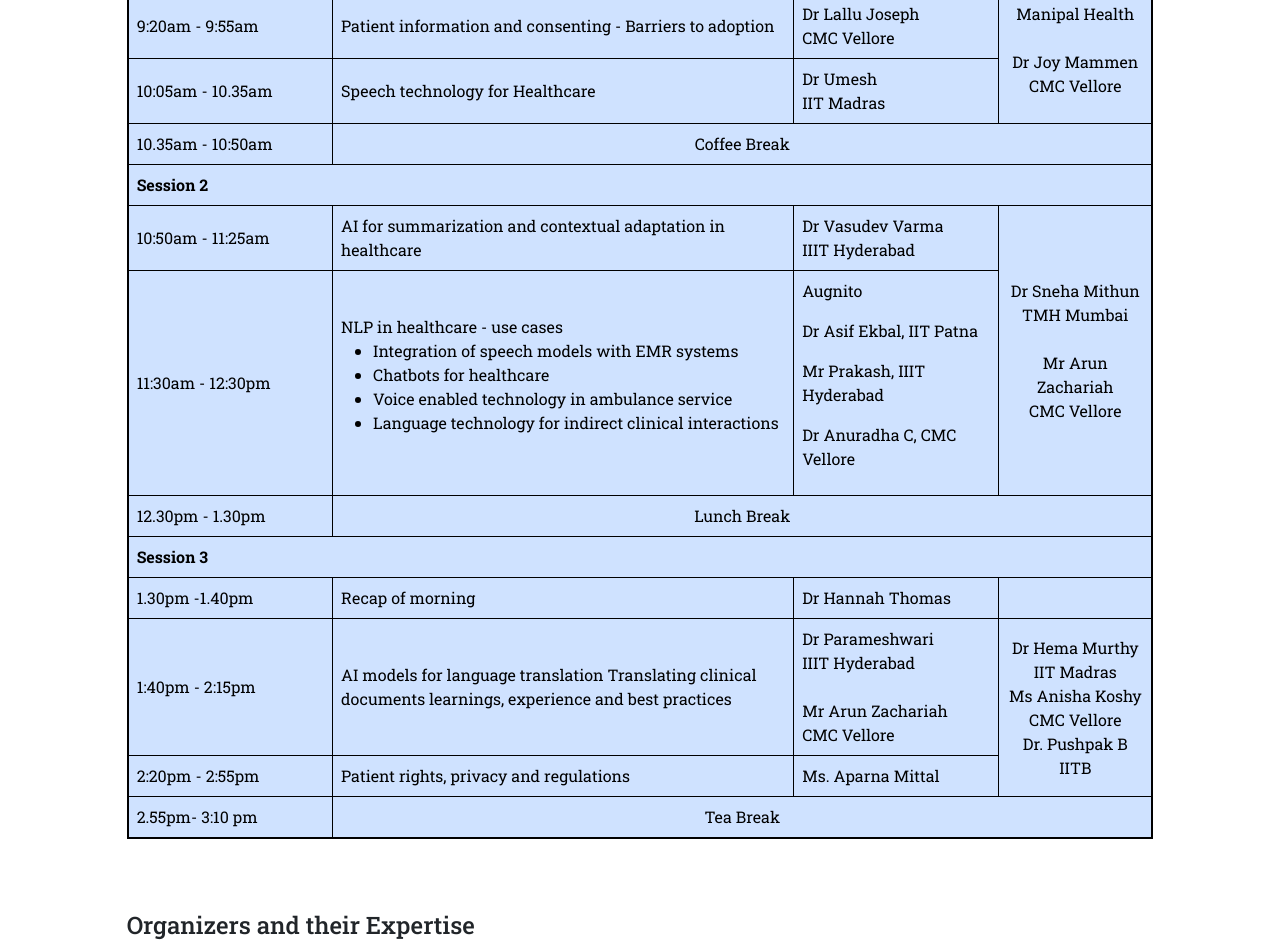
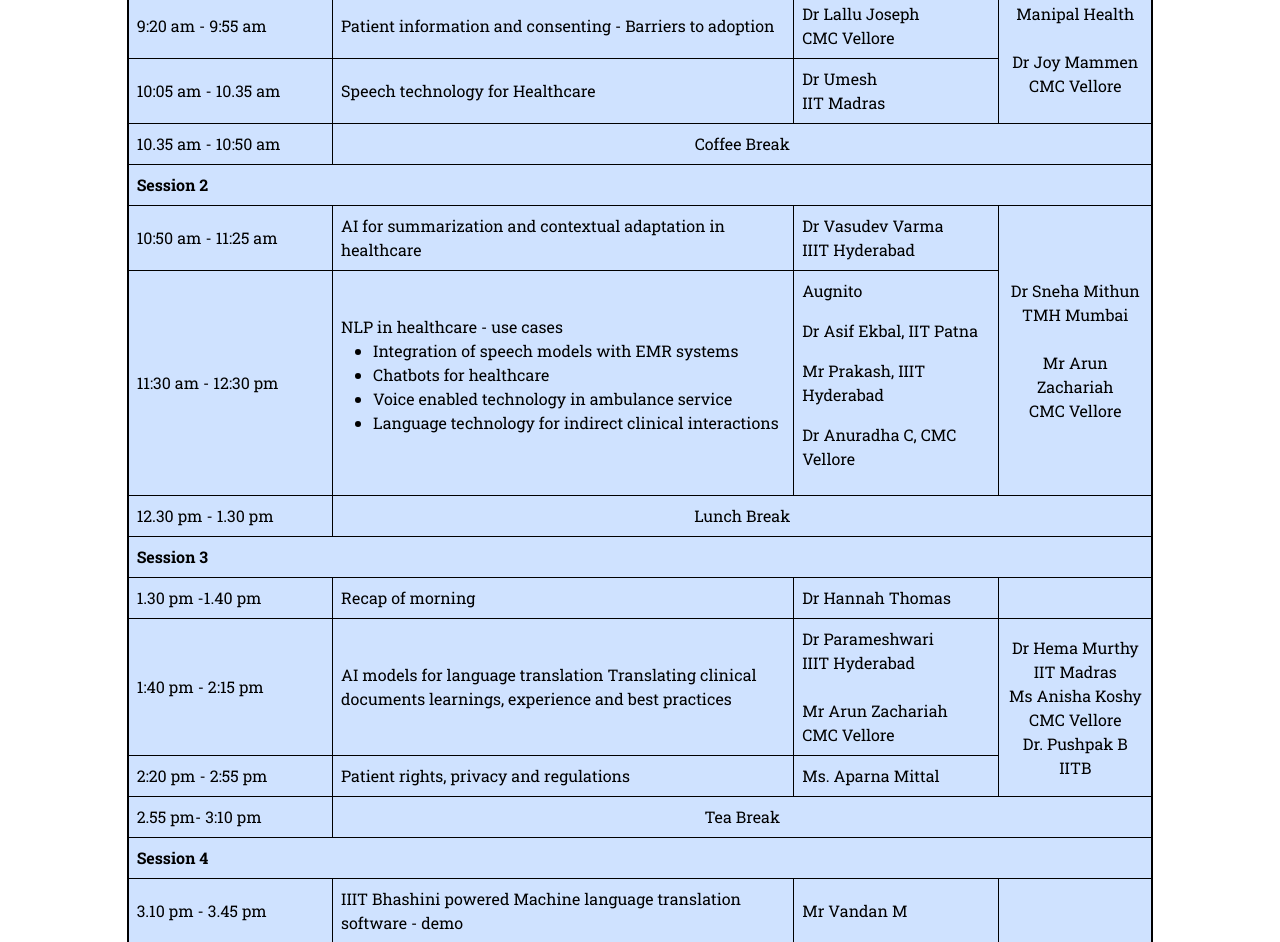
Before and after one commit to parameshkrishnaa/icon2024-workshop, a plain HTML site: page index.html in a window 1280 px wide. Shown: the part 2401-3343 px from the top of the page. Drawn offline with Linux system fonts and the light colour scheme; a web font is replaced by a local one.

Commit message:
Schedule table updated

```diff
--- a/index.html
+++ b/index.html
@@ -175,42 +175,42 @@
 						<td style="width: 20%;">08:30 am - 08:40 am</td>
 						<td>Welcome and setting the tone </td>
 						<td style="width: 20%;">TBA </td>
-						<td style="width: 15%;">Dr Hannah Thomas <br>CMC Vellore </td>
+						<td style="width: 15%;">Dr Hannah Thomas<br>CMC Vellore </td>
 					</tr>
 					<tr>
 						<th colspan="4">Session 1</th>
 					</tr>
 					<tr>
-						<td style="width: 20%;">08:40 am - 0915:30 am</td>
+						<td style="width: 20%;">08:40 am - 09:15 am</td>
 						<td>Patient interactions - Challenges for clinician</td>
 						<td>Dr Balu Krishna S<br>CMC Vellore</td>
 						<td style="text-align: center;" rowspan="3">Dr Praveen Shastry <br>Manipal Health <br><br>Dr Joy Mammen <br>CMC Vellore </td>
 					</tr>
 					<tr>
-						<td style="width: 20%;">9:20am - 9:55am</td>
+						<td style="width: 20%;">9:20 am - 9:55 am</td>
 						<td>Patient information and consenting - Barriers to adoption</td>
 						<td>Dr Lallu Joseph <br>CMC Vellore</td>
 					</tr>
 					<tr>
-						<td style="width: 20%;">10:05am - 10.35am</td>
+						<td style="width: 20%;">10:05 am - 10.35 am</td>
 						<td>Speech technology for Healthcare</td>
 						<td>Dr Umesh<br>IIT Madras </td>
 					</tr>
 					<tr>
-						<td style="width: 20%;">10.35am - 10:50am</td>
+						<td style="width: 20%;">10.35 am - 10:50 am</td>
 						<td style="text-align: center;" colspan="3">Coffee Break </td>
 					</tr>
 					<tr>
 						<th colspan="4">Session 2</th>
 					</tr>
 					<tr>
-						<td style="width: 20%;">10:50am - 11:25am</td>
+						<td style="width: 20%;">10:50 am - 11:25 am</td>
 						<td>AI for summarization and contextual adaptation in healthcare </td>
 						<td>Dr Vasudev Varma<br>IIIT Hyderabad</td>
 						<td style="text-align: center;" rowspan="2">Dr Sneha Mithun<br>TMH Mumbai <br><br>Mr Arun Zachariah <br>CMC Vellore </td>
 					</tr>
 					<tr>
-						<td style="width: 20%;">11:30am - 12:30pm</td>
+						<td style="width: 20%;">11:30 am - 12:30 pm</td>
 						<td>NLP in healthcare - use cases
 						<ul>
 							<li>Integration of speech models with EMR systems </li>
@@ -222,35 +222,48 @@
 						<td><p>Augnito</p> <p>Dr Asif Ekbal, IIT Patna</p><p>Mr Prakash, IIIT Hyderabad</p><p>Dr Anuradha C, CMC Vellore</p></td>
 					</tr>
 					<tr>
-						<td style="width: 20%;">12.30pm - 1.30pm</td>
+						<td style="width: 20%;">12.30 pm - 1.30 pm</td>
 						<td style="text-align: center;" colspan="3">Lunch Break </td>
 					</tr>
 					<tr>
 						<th colspan="4">Session 3</th>
 					</tr>
 					<tr>
-						<td style="width: 20%;">1.30pm -1.40pm</td>
+						<td style="width: 20%;">1.30 pm -1.40 pm</td>
 						<td>Recap of morning</td>
 						<td>Dr Hannah Thomas </td>
 						<td></td>
 					</tr>
 					<tr>
-						<td style="width: 20%;">1:40pm - 2:15pm</td>
+						<td style="width: 20%;">1:40 pm - 2:15 pm</td>
 						<td>AI models for language translation Translating clinical documents learnings, experience and best practices</td>
 						<td>Dr Parameshwari<br>IIIT Hyderabad<br><br>Mr Arun Zachariah<br>CMC Vellore</td>
 						<td style="text-align: center;" rowspan="2">Dr Hema Murthy  <br>IIT Madras <br>Ms Anisha Koshy<br>CMC Vellore <br>Dr. Pushpak B<br>IITB</td>
 					</tr>
 					<tr>
-						<td style="width: 20%;">2:20pm - 2:55pm</td>
+						<td style="width: 20%;">2:20 pm - 2:55 pm</td>
 						<td>Patient rights, privacy and regulations </td>
 						<td>Ms. Aparna Mittal</td>
 					</tr>
 					<tr>
-						<td style="width: 20%;">2.55pm- 3:10 pm</td>
+						<td style="width: 20%;">2.55 pm- 3:10 pm</td>
 						<td style="text-align: center;" colspan="3">Tea  Break </td>
 					</tr>
-
-
+					<tr>
+						<th colspan="4">Session 4</th>
+					</tr>
+					<tr>
+						<td style="width: 20%;">3.10 pm - 3.45 pm</td>
+						<td>IIIT Bhashini powered Machine language translation software - demo </td>
+						<td>Mr Vandan M</td>
+						<td></td>
+					</tr>
+					<tr>
+						<td style="width: 20%;">3.50 pm - 4.20 pm</td>
+						<td>Open Q&A + wrap up </td>
+						<td></td>
+						<td>Dr Hannah Thomas </td>
+					</tr>
 				</tbody>
 				<!-- <tbody>
 					<tr>
```
